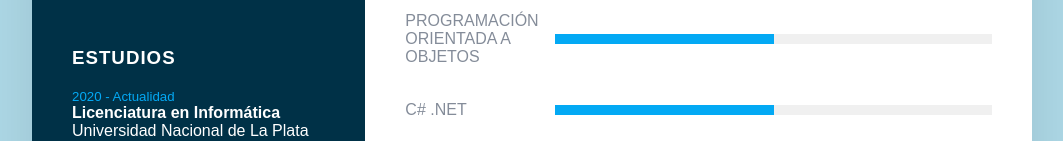
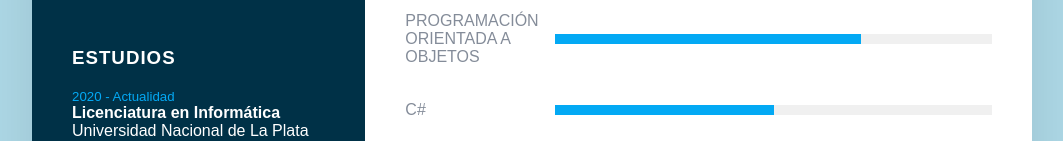
Before and after one commit to maurokein/UpdatedSpanishCV, a plain HTML site: page index.html in a window 1280 px wide. Shown: the part 659-800 px from the top of the page, without its empty margins (108-1171 px from the left). Drawn offline with Linux system fonts and the light colour scheme; a web font is replaced by a local one.

Commit message:
Update index.html
Little changes added

```diff
--- a/index.html
+++ b/index.html
@@ -109,11 +109,11 @@
                 <div class="box">
                     <h4>Programación Orientada a Objetos</h4>
                     <div class="percent">
-                        <div style="width: 50%"></div>
+                        <div style="width: 70%"></div>
                     </div>
                 </div>
                  <div class="box">
-                    <h4>C# .NET</h4>
+                    <h4>C#</h4>
                     <div class="percent">
                         <div style="width: 50%"></div>
                     </div>
```
